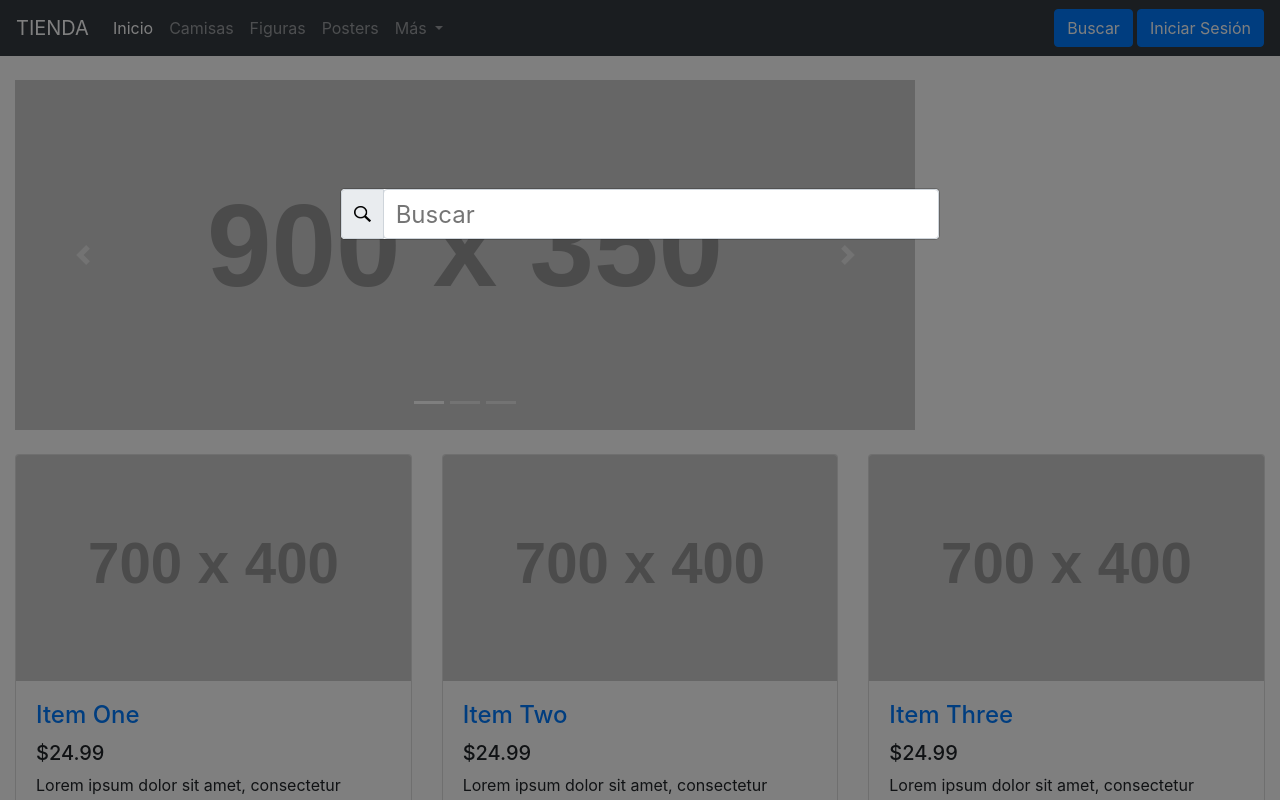
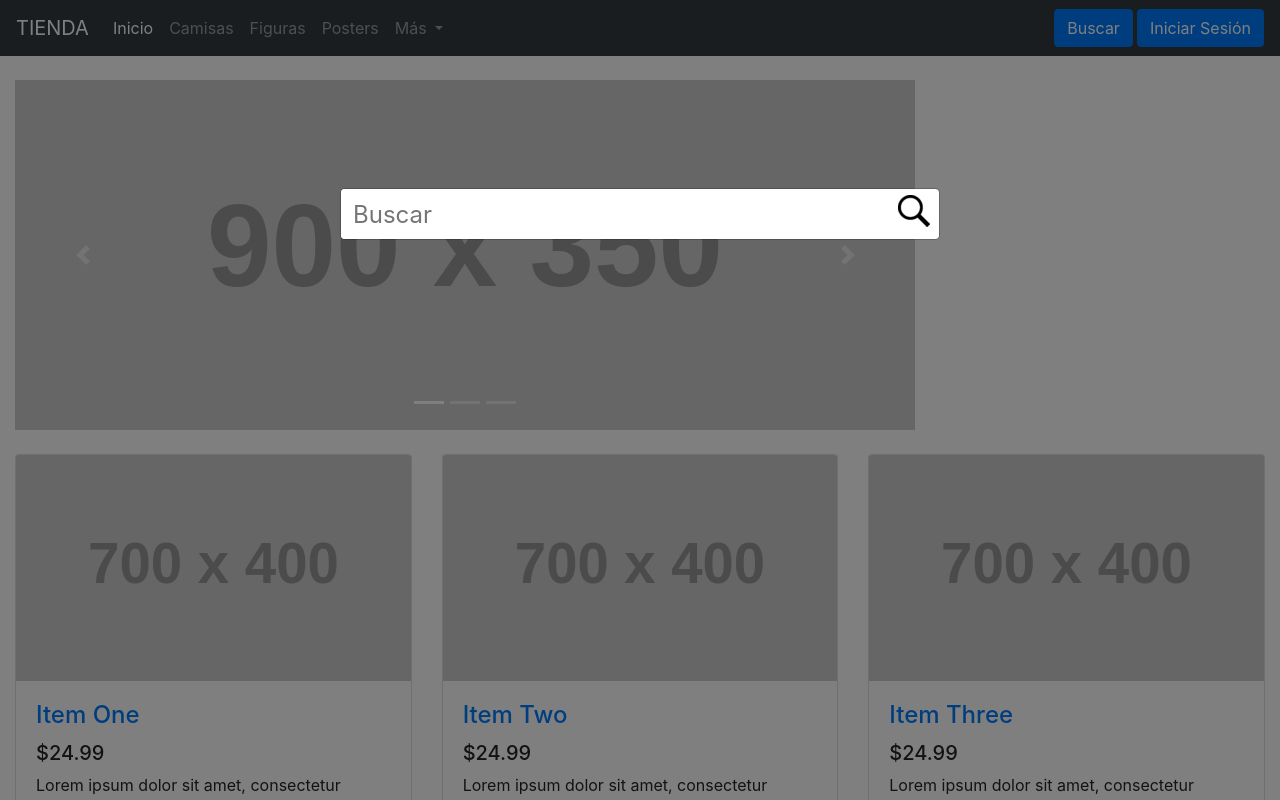
Before and after one commit to Fabian3830/Mnd002, a PHP site: page / in a window 1280 px wide, after a click on "Buscar". Run offline with PHP 8.4, Linux system fonts and the light colour scheme; grey boxes labelled with a size stand in for pictures from a placeholder-image service; some libraries are stand-ins or nearby versions.

Commit message:
Interfaz
Mejora en la barra de búsqueda

```diff
--- a/css/shop-homepage.css
+++ b/css/shop-homepage.css
@@ -19,7 +19,7 @@ body {
 #inputBuscar{
   height: 50px;
   font-size: 1.5rem !important;
-  display: block;
+  display: flex;
   width: 100%;
   padding: 0.375rem 0.75rem;
   font-weight: 400;
@@ -27,7 +27,7 @@ body {
   color: #495057;
   background-color: #fff;
   background-clip: padding-box;
-  border: 1px solid #ced4da;
+  border: none;
   border-radius: 0.25rem;
 }
 
--- a/index.php
+++ b/index.php
@@ -156,14 +156,16 @@
 
   <!-- MODAL BUSQUEDA-->
   <div class="modal fade" tabindex="-1" role="dialog" id="Busqueda" aria-labelledby="myLargeModalLabel" aria-hidden="true">
-    <div class="modal-dialog" role="document">
+    <div class="modal-dialog" role="document" style="border-radius: none;">
       <div class="modal-content">
-        <div class="input-group flex-nowrap">
-          <div class="input-group-prepend">
-            <span class="input-group-text" id="addon-wrapping"><img src="img/lupa.png" class="img-fluid" alt="Responsive image" width="20"></span>
-          </div>
-          <input type="text" id="inputBuscar" placeholder="Buscar" aria-label="Username" aria-describedby="addon-wrapping">
-        </div>
+          <form class="form-inline form-row">
+            <div class="col-11">
+              <input type="password" id="inputBuscar" placeholder="Buscar">
+            </div>
+            <div class="col-1">
+              <input type="image" src="img/lupa.png" alt="Submit Form" />
+            </div>
+          </form>
       </div>
     </div>
   </div>
```
